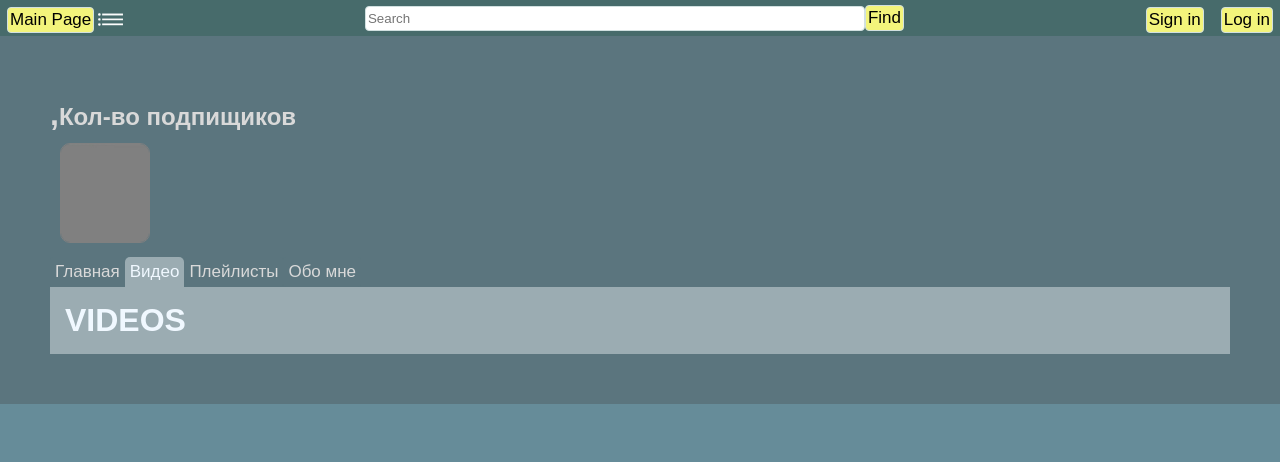
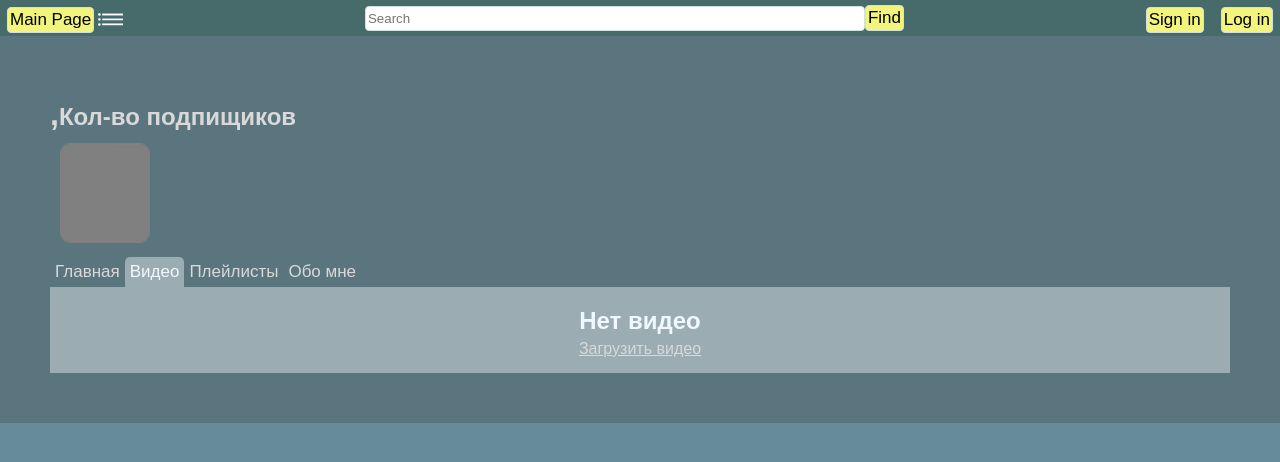
Before and after one commit to FyckGG/mytube_client, a React (Create React App) app: page /profile/1 in a window 1280 px wide. Both pictures are taken after a click on the button "Видео". Shown: the top 462 px of the page. Built offline with nearby package versions, Linux system fonts and the light colour scheme; no server answers.

Commit message:
add new component for users videos

```diff
--- /dev/null
+++ b/src/components/Uservideos/UserVideos.js
@@ -0,0 +1,21 @@
+import React from "react";
+import styles from "./UserVideos.module.css";
+import Main_Button from "../UI/main_button/Main_Button";
+import { Link } from "react-router-dom";
+import { Context } from "../..";
+const UserVideos = () => {
+  const store = React.useContext(Context);
+  return (
+    <div className={styles.user_video}>
+      <div className={styles.no_video}>
+        <h2>Нет видео</h2>
+      </div>
+      {/* <Main_Button button_action={}>Загрузить видео</Main_Button> */}
+      <Link to={`/upload_video/${store.user.id}`} className={styles.add_video}>
+        Загрузить видео
+      </Link>
+    </div>
+  );
+};
+
+export default UserVideos;
--- /dev/null
+++ b/src/components/Uservideos/UserVideos.module.css
@@ -0,0 +1,12 @@
+.user_video {
+  text-align: center;
+}
+
+.no_video {
+  /* font-size: 20px; */
+  padding: 5px;
+}
+
+.add_video {
+  color: #d9d9d9;
+}
--- a/src/pages/UserProfile/UserProfile.js
+++ b/src/pages/UserProfile/UserProfile.js
@@ -8,6 +8,7 @@ import { Context } from "../..";
 import { observer } from "mobx-react-lite";
 import axios from "axios";
 import load_photo from "./../../imgs/load_photo.jpg";
+import UserVideos from "../../components/UserVideos/UserVideos";
 
 const UserProfile = observer((props) => {
   const store = useContext(Context);
@@ -42,7 +43,7 @@ const UserProfile = observer((props) => {
     {
       tabname: "Видео",
       tab_id: 1,
-      tab_content: <h1>VIDEOS</h1>,
+      tab_content: <UserVideos />,
     },
     {
       tabname: "Плейлисты",
```
